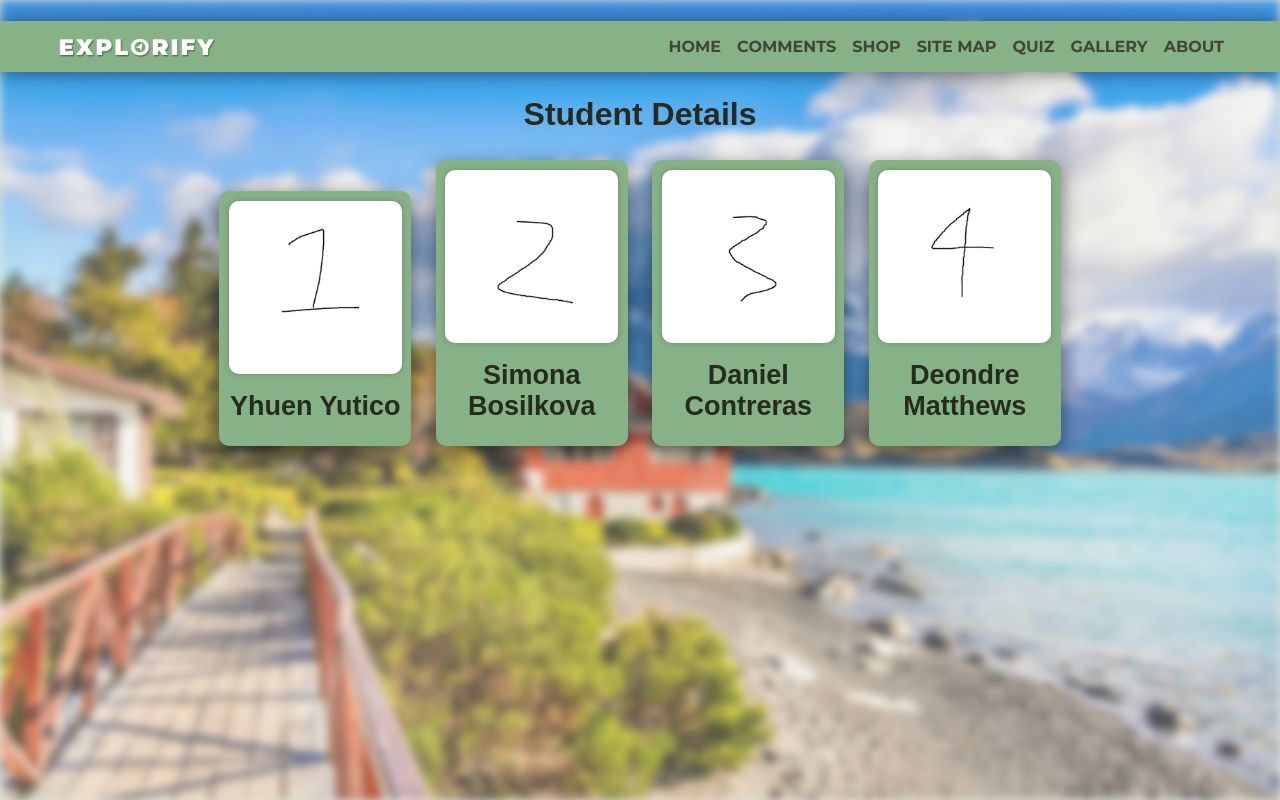
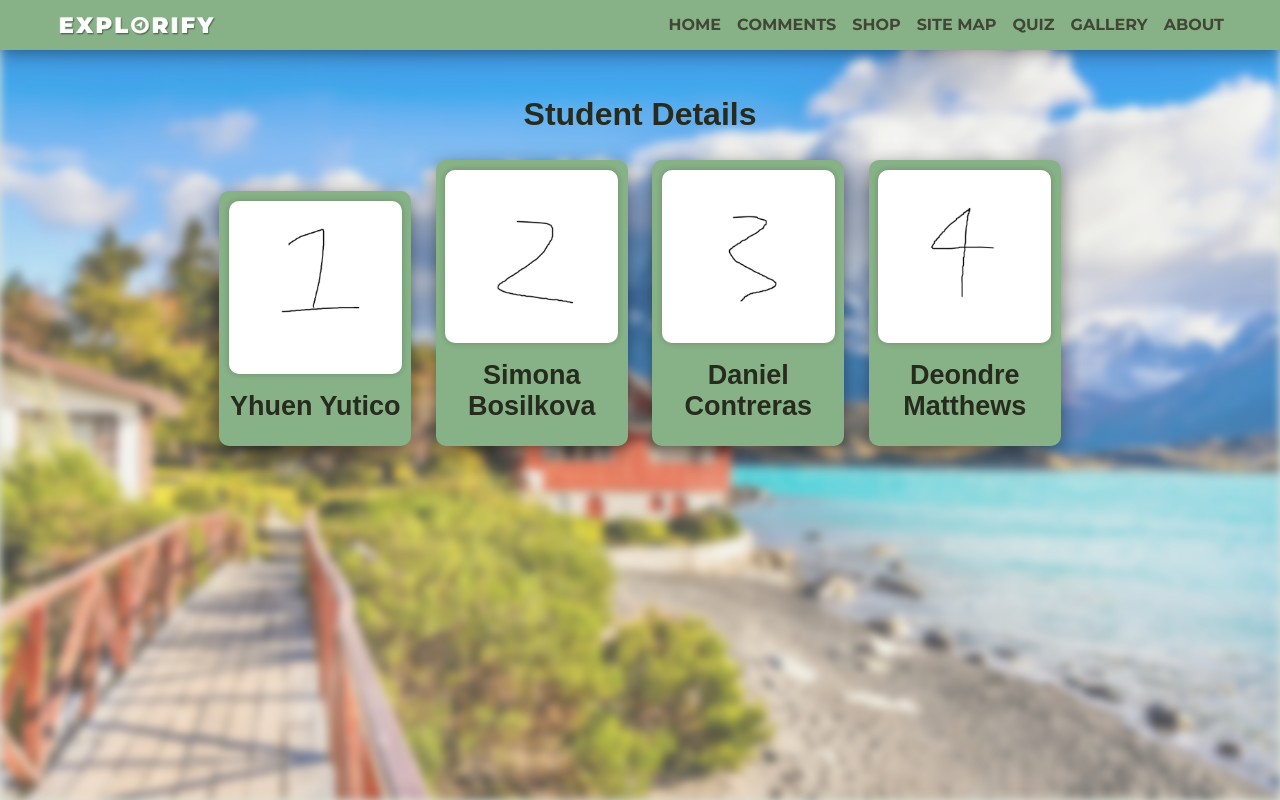
Before and after one commit to SIMONAB7/CountryWB, a plain HTML site: page about.html in a window 1280 px wide. Drawn offline with Linux system fonts and the light colour scheme.

Commit message:
minor change

```diff
--- a/static/styling/about.css
+++ b/static/styling/about.css
@@ -6,6 +6,7 @@ body {
 .navbar {
     z-index: 5;
     box-shadow: 0 1px 20px rgba(0,0,0,0.5);
+    margin-top: -22px;
 }
 
 .background-img {
```
